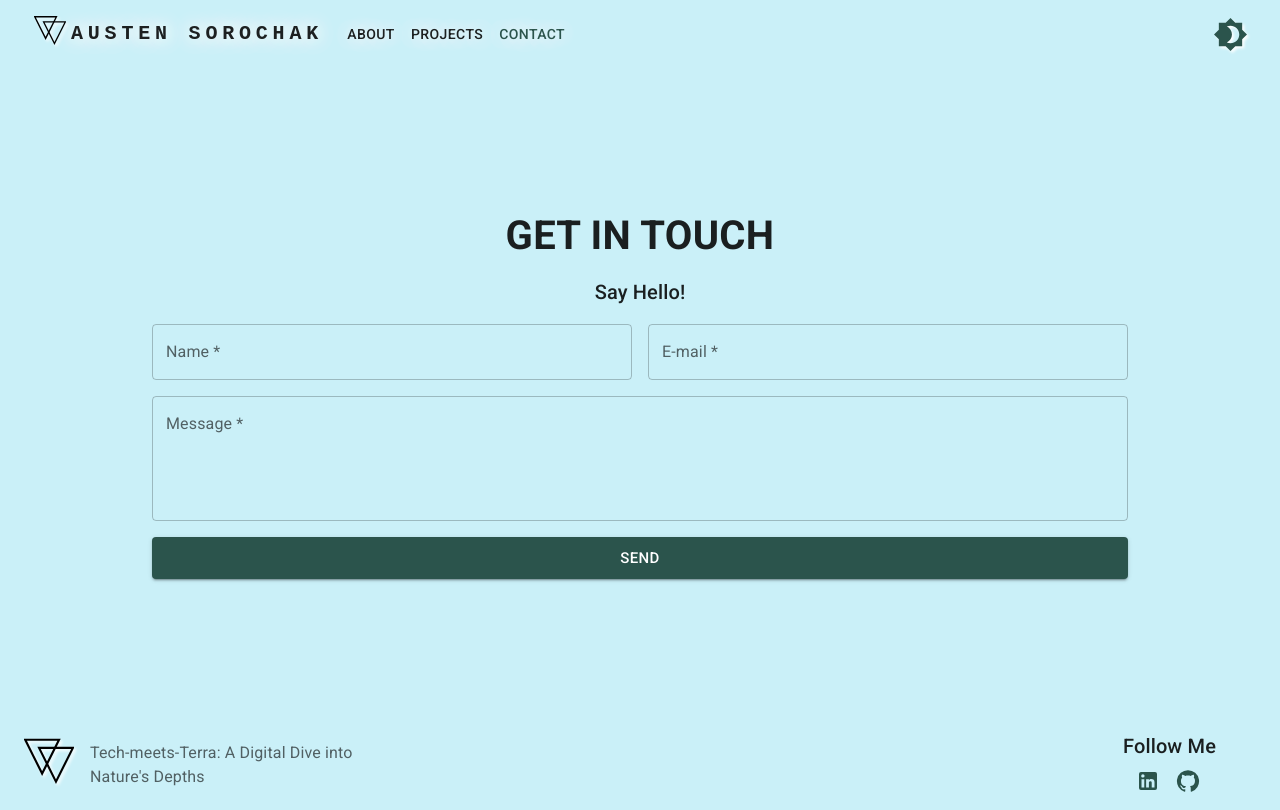
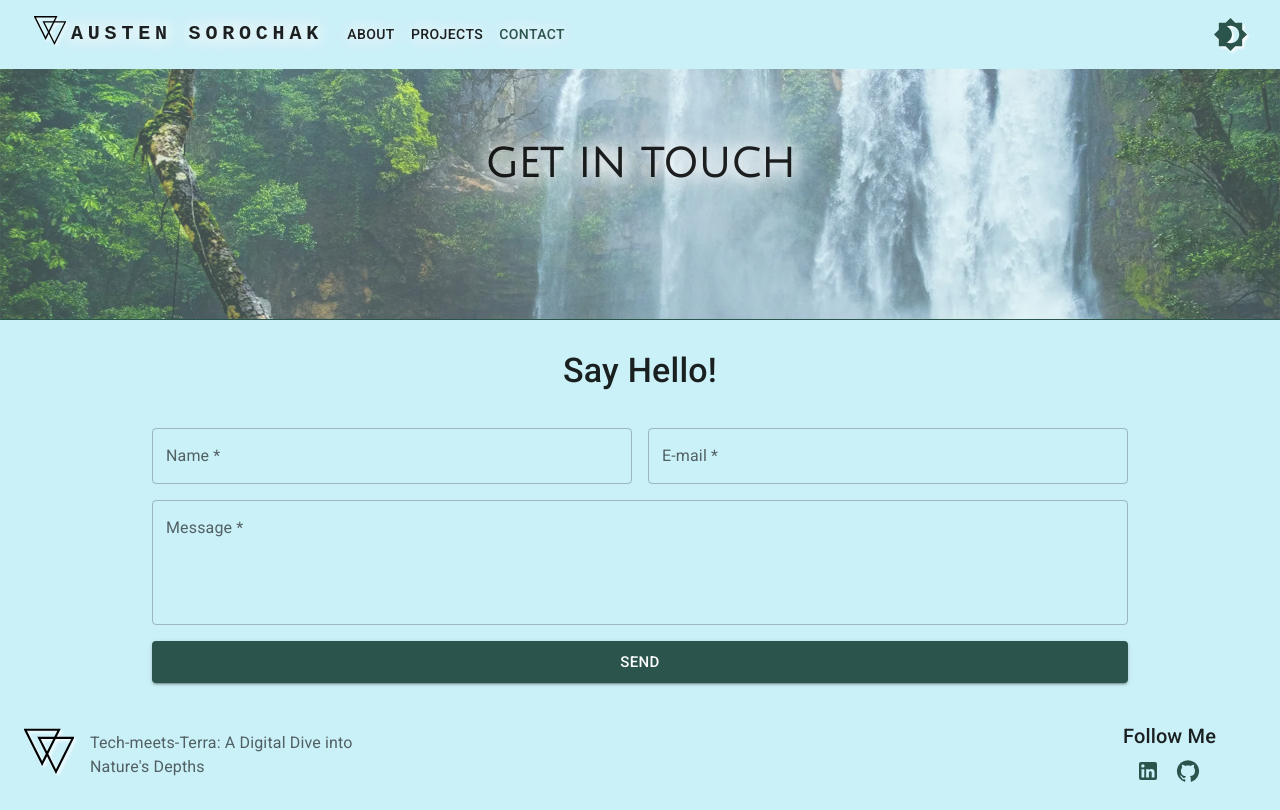
Before and after one commit to sorochak/portfolio-website, a React (Create React App) app: page /contact in a window 1280 px wide. Built offline with nearby package versions, Linux system fonts and the light colour scheme.

Commit message:
fix layout and styling

```diff
--- a/src/components/Footer.jsx
+++ b/src/components/Footer.jsx
@@ -22,6 +22,7 @@ const Footer = () => {
         backgroundColor: theme.palette.background.default,
         boxShadow: "none",
         transition: "all 0.5s ease-in-out",
+        mt: "auto",
       }}
     >
       <Container maxWidth="lg">
--- a/src/components/Header.jsx
+++ b/src/components/Header.jsx
@@ -67,8 +67,7 @@ const Header = () => {
       : "drop-shadow(2px 2px 1.5px rgba(255,255,255,1))";
 
   return (
-    <Box sx={{ flexGrow: 1, position: "relative" }}>
-      {" "}
+    <Box sx={{ position: "relative" }}>
       {/* Container for AppBar */}
       <AppBar
         position="absolute"
--- a/src/pages/Contact.jsx
+++ b/src/pages/Contact.jsx
@@ -1,4 +1,5 @@
 import React, { useState, useMemo } from "react";
+import { useContext } from "react";
 import {
   Typography,
   Container,
@@ -6,8 +7,11 @@ import {
   Button,
   TextField,
   Box,
+  useMediaQuery,
 } from "@mui/material";
 import validate from "validate.js";
+import backgroundImage from "../static/nayuca.webp";
+import { ColorModeContext } from "../components/BaseView";
 
 const Contact = () => {
   /**
@@ -27,10 +31,24 @@ const Contact = () => {
   // State to handle the status message of the "Send" button.
   // It updates to show different messages like "Send," "Just a moment...," or error messages.
   const [sendingStatus, setSendingStatus] = useState("Send");
+  const { mode } = useContext(ColorModeContext);
+
+  const isMobileLandscape = useMediaQuery(
+    "(max-width: 930px) and (orientation: landscape)"
+  );
 
   // Lambda API endpoint to which the form data will be sent.
   const contactEndpoint =
     "https://sbanydhmje.execute-api.us-east-1.amazonaws.com/Prod/contact";
+
+  // Background color for the overlay box, changes based on theme mode
+  const childBoxBackgroundColor =
+    mode === "dark" ? "rgba(0, 0, 0, 0.38)" : "rgba(213, 255, 252, 0.3)";
+
+  const textShadow =
+    mode === "dark"
+      ? "3px 3px 10px #ffffff70, 0 0 35px #ffffff90, 0 0 25px #ffffffa0"
+      : "1px 1px 20px #fff, 0 0 25px #fff, 0 0 15px #fff";
 
   /**
    * `schema` defines validation rules for each form field using `validate.js`.
@@ -129,13 +147,71 @@ const Contact = () => {
   };
 
   return (
+    <>
+      <Box
+        component="div"
+        sx={{
+          display: "flex",
+          flexDirection: "column",
+          alignItems: "center",
+          justifyContent: "center",
+          position: "relative",
+          width: "100%",
+          backgroundImage: `url(${backgroundImage})`,
+          backgroundPosition: "center",
+          backgroundSize: "cover",
+          backgroundRepeat: "no-repeat",
+          minHeight: {
+            xs: "40vh", // For small screens
+            sm: isMobileLandscape ? "100vh" : "40vh", // For landscape mode on mobile
+            md: "40vh", // For medium and up screens
+          },
+          px: 3,
+          borderBottom: 1,
+          borderColor: "primary.main",
+        }}
+      >
+        {/* Overlay box for the "Get in Touch" content */}
+        <Box
+          component="div"
+          sx={{
+            position: "absolute",
+            width: "100%",
+            height: "100%",
+            top: 0,
+            left: 0,
+            background: childBoxBackgroundColor,
+            display: "flex",
+            flexDirection: "column",
+            alignItems: "center",
+            justifyContent: "center",
+            transition: "all 0.5s ease-in-out",
+          }}
+        >
+          <Typography
+            variant="h6"
+            align="center"
+            sx={{
+              mb: 2,
+              fontWeight: "bold",
+              fontWeight: 700,
+              fontFamily: "Julius Sans One, Helvetica, Arial, sans-serif",
+              fontSize: { xs: "1.5rem", sm: "2rem", md: "2.5rem" },
+              textShadow: textShadow,
+              textAlign: "center",
+              mt: 3,
+            }}
+          >
+            GET IN TOUCH
+          </Typography>
+        </Box>
+      </Box>
       <Box
         sx={{
           display: "flex",
           justifyContent: "center",
           alignItems: "center",
-        paddingTop: "70px",
-        height: "90vh",
+          paddingTop: "10px",
         }}
       >
         <Container maxWidth="md">
@@ -146,17 +222,9 @@ const Contact = () => {
                   variant="h4"
                   align="center"
                   sx={{
-                  mb: 2,
-                  fontWeight: "bold",
-                  fontSize: { xs: "1.5rem", sm: "2rem", md: "2.5rem" },
+                    fontWeight: "medium",
+                    margin: { sm: "20px 0px", xs: "10px 0px" },
                   }}
-              >
-                GET IN TOUCH
-              </Typography>
-              <Typography
-                variant="h6"
-                align="center"
-                sx={{ fontWeight: "medium" }}
                 >
                   Say Hello!
                 </Typography>
@@ -182,7 +250,9 @@ const Contact = () => {
                   name="name"
                   id="name"
                   value={formState.values.name || ""}
-                helperText={hasError("name") ? formState.errors.name[0] : null}
+                  helperText={
+                    hasError("name") ? formState.errors.name[0] : null
+                  }
                   error={hasError("name")}
                   onChange={handleChange}
                 />
@@ -242,6 +312,7 @@ const Contact = () => {
           </form>
         </Container>
       </Box>
+    </>
   );
 };
 
--- a/src/pages/Home.jsx
+++ b/src/pages/Home.jsx
@@ -52,7 +52,7 @@ const Home = () => {
           backgroundPosition: "center",
           backgroundSize: "cover",
           backgroundRepeat: "no-repeat",
-          minHeight: isMobileLandscape ? "100vh" : "50vh",
+          minHeight: isMobileLandscape ? "100vh" : "40vh",
           px: 3,
           borderBottom: 1,
           borderColor: "primary.main",
--- a/src/pages/Projects.jsx
+++ b/src/pages/Projects.jsx
@@ -1,30 +1,88 @@
-import { Box, Typography, Container, Grid } from "@mui/material";
+import { useContext } from "react";
+import { Box, Typography, Container, Grid, useMediaQuery } from "@mui/material";
+import backgroundImage from "../static/nayuca.webp";
+import { ColorModeContext } from "../components/BaseView";
 
 const Projects = () => {
+  const { mode } = useContext(ColorModeContext);
+
+  const isMobileLandscape = useMediaQuery(
+    "(max-width: 930px) and (orientation: landscape)"
+  );
+  // Background color for the overlay box, changes based on theme mode
+  const childBoxBackgroundColor =
+    mode === "dark" ? "rgba(0, 0, 0, 0.38)" : "rgba(213, 255, 252, 0.3)";
+
+  const textShadow =
+    mode === "dark"
+      ? "3px 3px 10px #ffffff70, 0 0 35px #ffffff90, 0 0 25px #ffffffa0"
+      : "1px 1px 20px #fff, 0 0 25px #fff, 0 0 15px #fff";
+
   return (
+    <>
+      {/* Main hero container with background image */}
+      <Box
+        component="div"
+        sx={{
+          display: "flex",
+          flexDirection: "column",
+          alignItems: "center",
+          justifyContent: "center",
+          position: "relative",
+          width: "100%",
+          backgroundImage: `url(${backgroundImage})`,
+          backgroundPosition: "center",
+          backgroundSize: "cover",
+          backgroundRepeat: "no-repeat",
+          minHeight: isMobileLandscape ? "100vh" : "40vh",
+          px: 3,
+          borderBottom: 1,
+          borderColor: "primary.main",
+        }}
+      >
+        {/* Overlay box  */}
+        <Box
+          component="div"
+          sx={{
+            position: "absolute",
+            width: "100%",
+            height: "100%",
+            top: 0,
+            left: 0,
+            background: childBoxBackgroundColor,
+            display: "flex",
+            flexDirection: "column",
+            alignItems: "center",
+            justifyContent: "center",
+            transition: "all 0.5s ease-in-out",
+          }}
+        >
+          <Typography
+            variant="h6"
+            align="center"
+            sx={{
+              mb: 2,
+              fontWeight: 700,
+              fontFamily: "Julius Sans One, Helvetica, Arial, sans-serif",
+              fontSize: { xs: "1.5rem", sm: "2rem", md: "2.5rem" },
+              textShadow: textShadow,
+              textAlign: "center",
+              mt: 3,
+            }}
+          >
+            SELECTED PROJECTS
+          </Typography>
+        </Box>
+      </Box>
       <Box
         sx={{
           display: "flex",
           justifyContent: "center",
           alignItems: "center",
-        paddingTop: "70px",
         }}
       >
         <Container maxWidth="md">
           <Grid justifyContent="center">
-          {/* Project Header */}
-          <Typography
-            variant="h4"
-            align="center"
-            sx={{
-              mb: 2,
-              mt: { xs: 3, md: 6 },
-              fontWeight: "bold",
-              fontSize: { xs: "1.5rem", sm: "2rem", md: "2.5rem" },
-            }}
-          >
-            SELECTED PROJECTS
-          </Typography>
             <Grid item xs={12} md={12} lg={12}>
               {/* EIMS */}
               <Box
@@ -82,9 +140,9 @@ const Projects = () => {
 
                 {/* Description */}
                 <Typography variant="body1" sx={{ marginBottom: 2 }}>
-                The EIMS integrates a dynamic React web portal and a RESTful API
-                (Node.js and Koa) to efficiently manage scientific data from a
-                PostgreSQL database.
+                  The EIMS integrates a dynamic React web portal and a RESTful
+                  API (Node.js and Koa) to efficiently manage scientific data
+                  from a PostgreSQL database.
                 </Typography>
 
                 {/* List of Work */}
@@ -110,11 +168,11 @@ const Projects = () => {
                   }}
                 >
                   {[
+                    "Enhanced functionality by integrating geospatial mapping features and dynamic charts for data visualization",
                     "Developed and updated API endpoints, ensuring alignment with data access requirements",
                     "Updated database queries, views, and migration files to enhance functionality and support efficient data retrieval",
                     "Enhanced CI/CD pipeline by integrating Github Actions with Docker, optimizing configurations for multi-environment builds and improved deployment",
                     "Advanced error tracking and debugging capabilities by incorporating monitoring tools such as Sentry, improving reliability and operational efficiency",
-                  "Enhanced functionality by integrating geospatial mapping features and dynamic charts for data visualization",
                   ].map((item) => (
                     <Box component="li" key={item} sx={{ textAlign: "left" }}>
                       <Typography variant="body1">{item}</Typography>
@@ -209,7 +267,7 @@ const Projects = () => {
                     "Crafted UI/UX designs emphasizing usability and aesthetic appeal",
                     "Implemented form controls and validation for user input management, enhancing data integrity and user experience",
                     "Improved security, reliability, and maintainability of the Google Firebase back-end through the adoption of Google’s best practices",
-                  "Refined CI/CD processes and environment configs to ensure reliable operations.",
+                    "Refined CI/CD processes and environment config management to ensure reliable operations.",
                     "Integrated with third-party APIs, expanding the capability of metadata handling.",
                     "Authored updates to documentation and systems diagrams, ensuring maintainability",
                     // ...add all the other points
@@ -224,6 +282,7 @@ const Projects = () => {
           </Grid>
         </Container>
       </Box>
+    </>
   );
 };
 
```
Lines whose indentation alone changed are shown as unchanged.
